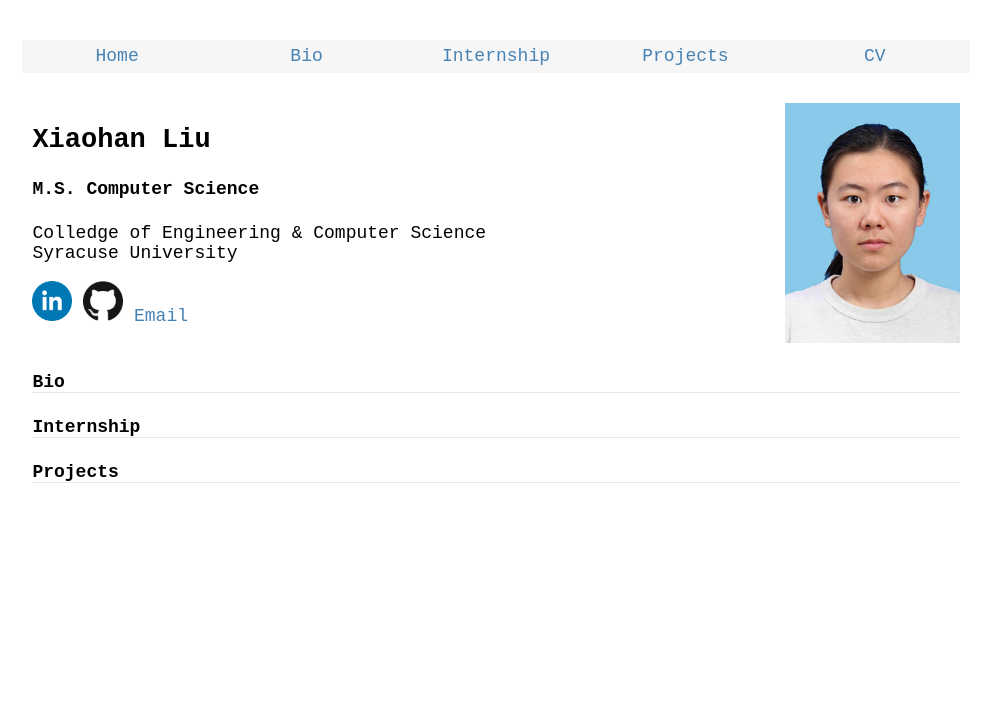
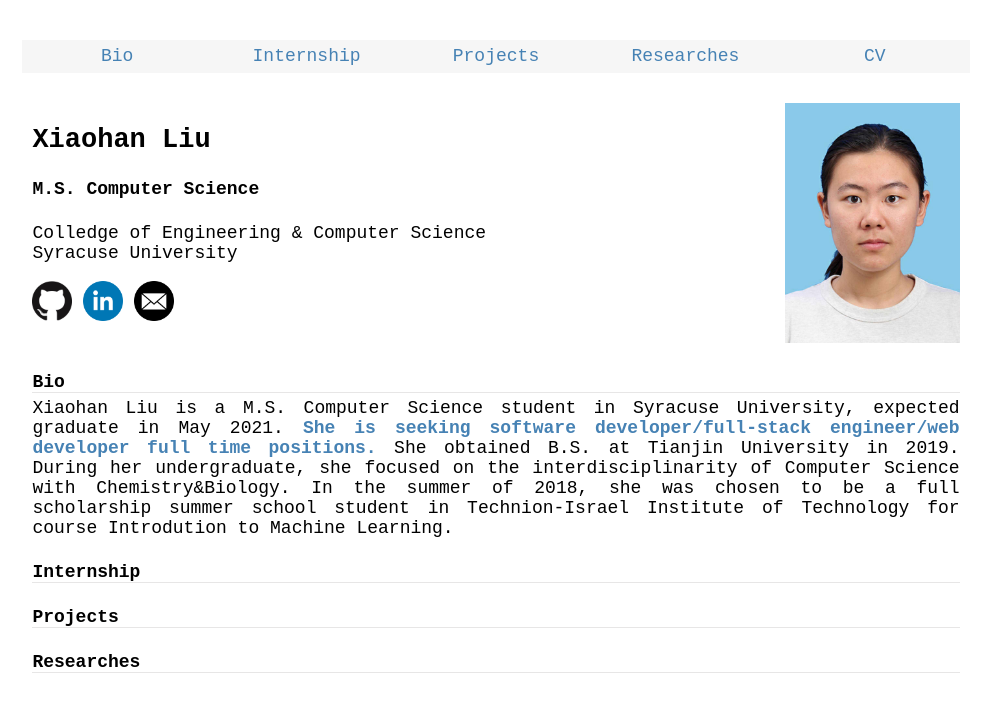
Before and after one commit to xliu-git/xliu-git.github.io, a plain HTML site: page index.html in a window 1280 px wide. Shown: the whole page, without its empty margins (144-1135 px from the left). Drawn offline with Linux system fonts and the light colour scheme.

Commit message:
Added Bio inforamtion
Deleted Home link in menu and add inforamtion in Bio section.

```diff
--- a/assets/homepage.css
+++ b/assets/homepage.css
@@ -39,17 +39,32 @@ body{
     text-align: right;
 }
 
-#email{
-    text-decoration: none;
-    color: steelblue;
-}
-
 #title{
     /* bio, internhsip, project underline */
     border-bottom: 1px solid #e7e6e6;
+    /* set ideal gap with next paragragh */
+    margin-bottom: 0;
+}
+
+#title + p{
+    /* set ideal gap with title */
+    margin-top: 5px;
+}
+
+.elaboration{
+    text-align: justify;
+}
+
+#media img{
+    width: 40px;
+    height: 40px;
 }
 
 .MenuElaboration{
     padding-right: 10px;
     padding-left: 10px
 }
+
+strong{
+    color: steelblue;
+}
--- a/index.html
+++ b/index.html
@@ -11,10 +11,10 @@
 <body>
   <!-- Menu -->
   <div class="menu">
-    <a href="#" id="MenuItem">Home</a>
-    <a href="#" id="MenuItem">Bio</a>
-    <a href="#" id="MenuItem">Internship</a>
-    <a href="#" id="MenuItem">Projects</a>
+    <a href="#Bio" id="MenuItem">Bio</a>
+    <a href="#Internship" id="MenuItem">Internship</a>
+    <a href="#Projects" id="MenuItem">Projects</a>
+    <a href="#Researches" id="MenuItem">Researches</a>
     <a href="assets/CV-XiaohanLiu.pdf" target="_blank" id="MenuItem">CV</a>
   </div>
 
@@ -30,9 +30,9 @@
         </p>
       </div>
       <div id="media">
-        <a href="https://www.linkedin.com/in/xiaohan-liu-281058195/" target="_blank"><img src="pictures/linkedin.png" width="40" height="40"></a>
-        <a href="https://github.com/xliu-git" target="_blank"><img src="pictures/GitHub-Mark-120px-plus.png" width="40" height="40"></a>
-        <a href="mailto:xliu194@syr.edu" id="email">Email</a>
+        <a href="https://github.com/xliu-git" target="_blank"><img src="pictures/GitHub-Mark-120px-plus.png"></a>
+        <a href="https://www.linkedin.com/in/xiaohan-liu-281058195/" target="_blank"><img src="pictures/linkedin.png"></a>
+        <a href="mailto:xliu194@syr.edu"><img src="pictures/EmailIcon.png"></a>
       </div>
     </div>
     <div id="images">
@@ -42,19 +42,31 @@
 
   <!-- Elaborate every part in the menu -->
   <div class="MenuElaboration">
-    <div class="elboration" id="Bio">
+    <div class="elaboration" id="Bio">
       <h4 id="title">Bio</h4>
+      <p>
+        Xiaohan Liu is a M.S. Computer Science student in Syracuse University, expected graduate
+        in May 2021. <strong> She is seeking software developer/full-stack engineer/web developer full time positions.</strong>
+        She obtained B.S. at Tianjin University in 2019. During her undergraduate, she focused on the interdisciplinarity
+        of Computer Science with Chemistry&Biology. In the summer of 2018, she was chosen to be a full scholarship summer
+        school student in Technion-Israel Institute of Technology for course Introdution to Machine Learning.
+      </p>
 
     </div>
 
-    <div class="elboration" id="Internship">
+    <div class="elaboration" id="Internship">
       <h4 id="title">Internship</h4>
-
+      <p></p>
     </div>
 
-    <div class="elboration" id="Projects">
+    <div class="elaboration" id="Projects">
       <h4 id="title">Projects</h4>
+      <p></p>
+    </div>
 
+    <div class="elaboration" id="Researches">
+      <h4 id="title">Researches</h4>
+      <p></p>
     </div>
 
 
```
Also changed, not shown: pictures/EmailIcon.png (added).
